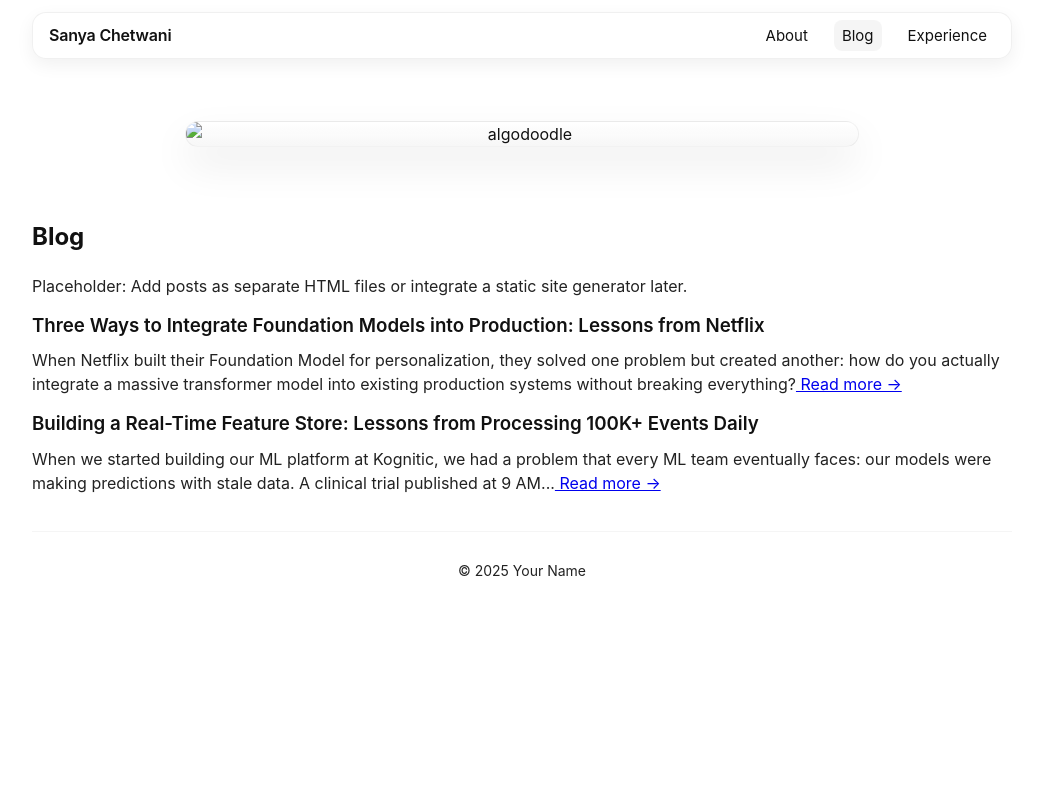
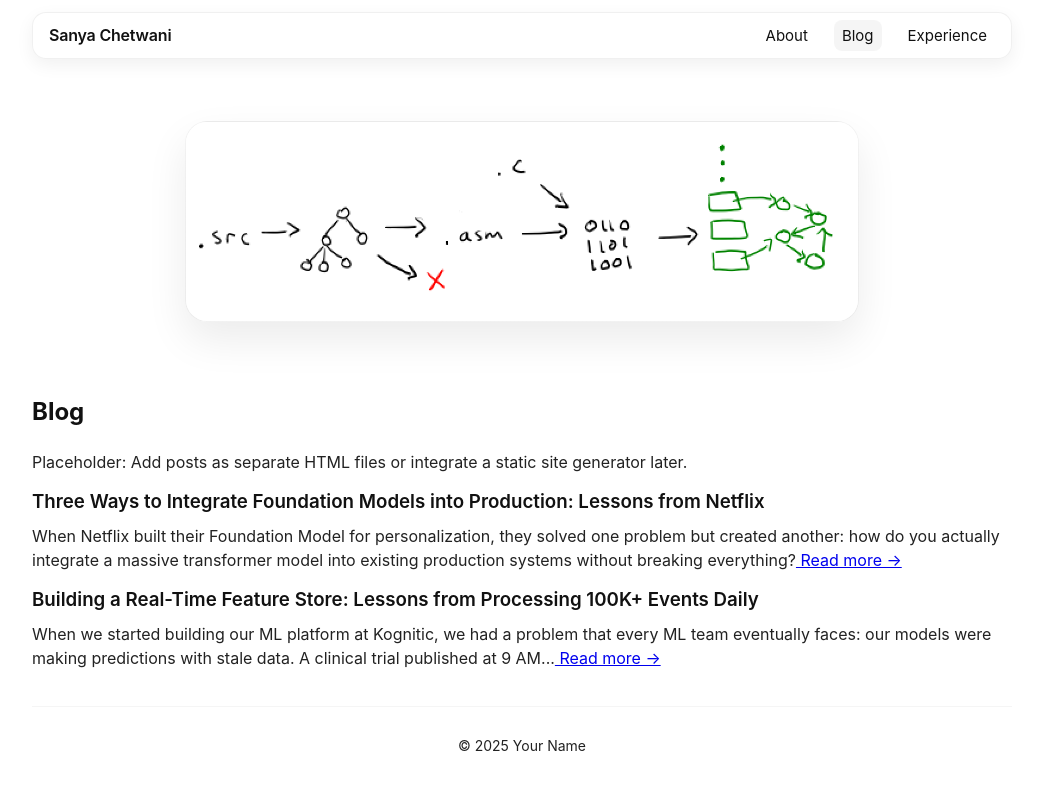
Before and after one commit to SanyaCodes/sanyacodes.github.io, a plain HTML site: page blog.html in a window 1280 px wide. Shown: the whole page, without its empty margins (118-1161 px from the left). Drawn offline with Linux system fonts and the light colour scheme.

Commit message:
Update image source path in blog.html

```diff
--- a/blog.html
+++ b/blog.html
@@ -24,7 +24,7 @@
     <section class="hero">
       <div class="portrait-wrap">
         <!-- using the uploaded file path as requested -->
-        <img class="portrait" src="/images/Doodle 1128x334.png" alt="algodoodle" />
+        <img class="portrait" src="/Doodle 1128x334.png" alt="algodoodle" />
       </div>
     </section>
 
```
